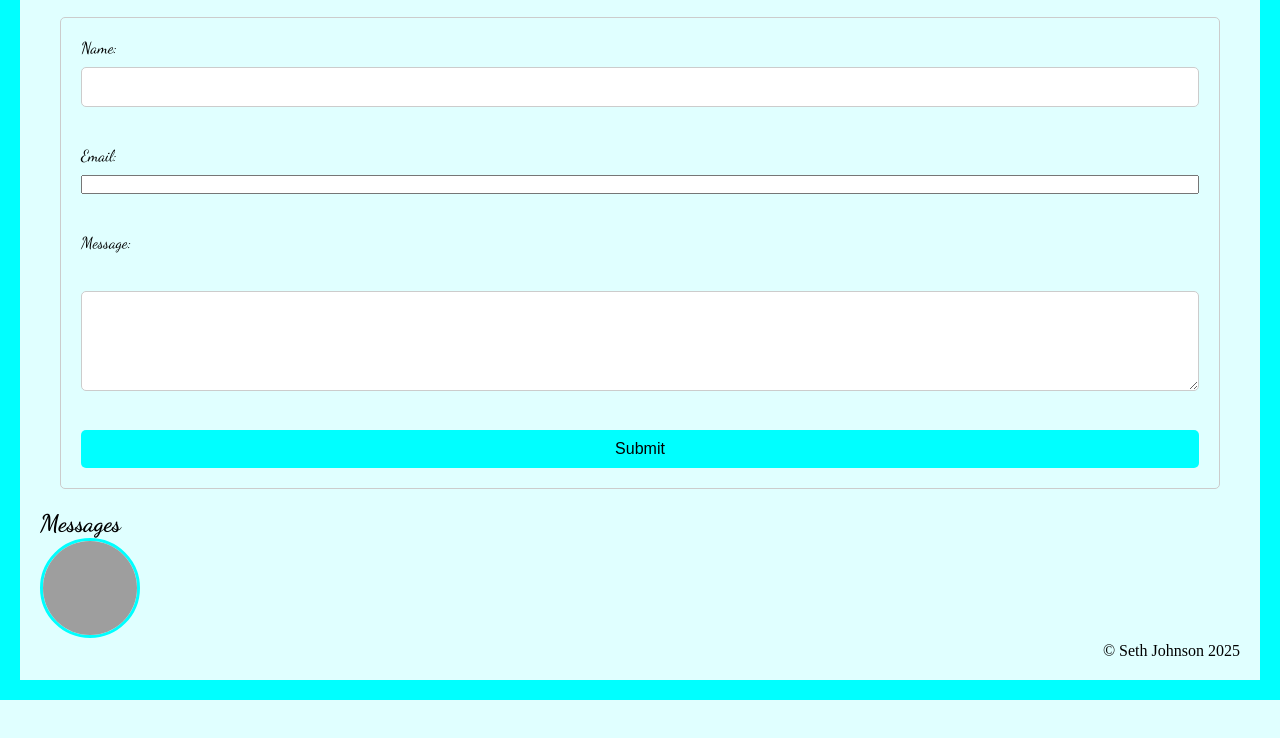
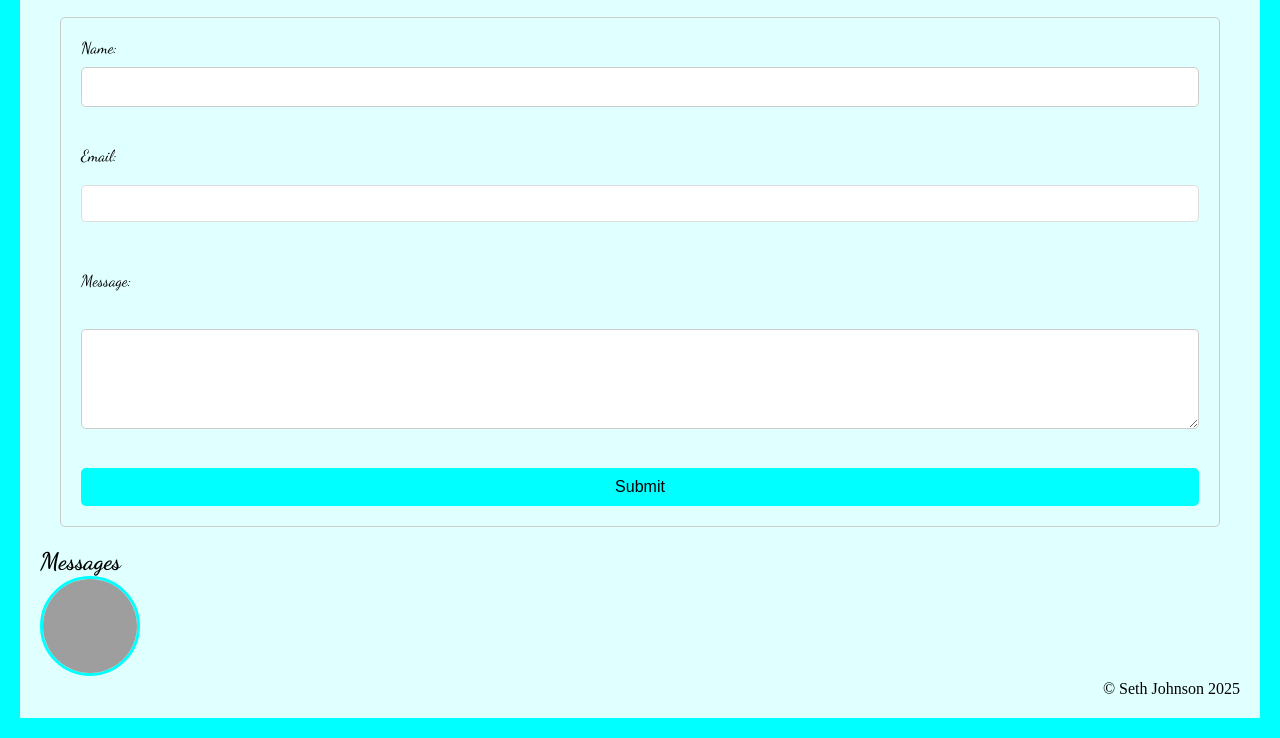
Before and after one commit to sjohnson711/Seth-Johnson-Kepler, a plain HTML site: page index.html in a window 1280 px wide. Shown: the part 1716-2454 px from the top of the page. Before the commit the page ends 2416 px from the top, so only its background shows below. Drawn offline with Linux system fonts and the light colour scheme; grey boxes are pictures that could not be loaded.

Commit message:
lesson-12 homework

```diff
--- a/CSS/index.css
+++ b/CSS/index.css
@@ -279,6 +279,16 @@ button[type="submit"]:hover {
   align-items: center;
   background-color: #f9f9f9;
 }
+input[type="email"] {
+  margin: 10px 0;
+  padding: 10px;
+  border: 1px solid #ddd;
+  border-radius: 5px;
+  display: flex;
+  justify-content: space-between;
+  align-items: center;
+  background-color: white;
+}
 
 /* Style remove button */
 button[type="button"] {
--- a/index.html
+++ b/index.html
@@ -154,7 +154,7 @@
       <label for="usersEmail">Email:</label>
       <input type="email" name="usersEmail" required="true" ><br>
 
-      <label ofr="usersMessage">Message:</label><br>
+      <label for="usersMessage">Message:</label><br>
       <textarea name="usersMessage" id="usersMessage" required="true"></textarea><br>
 
       <button type="submit">Submit</button>
```
